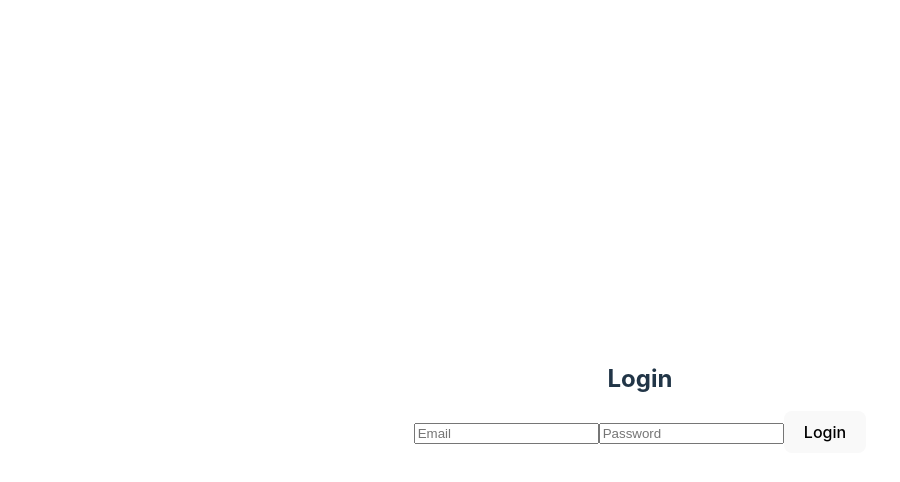
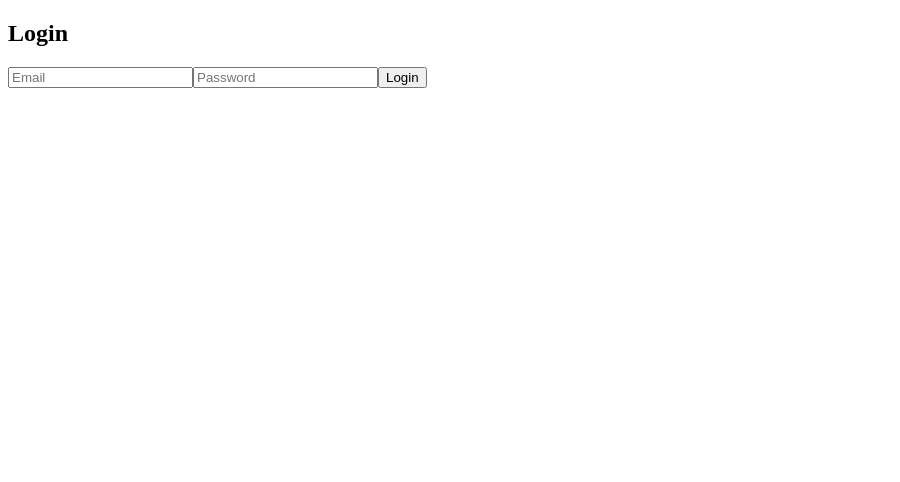
Before and after one commit to muskanbatra-dev/file-upload, a React (Vite) app in the folder apps/web/: page /login in a window 1280 px wide. Shown: the top 482 px of the page, without its empty margins (0-900 px from the left). Built offline with nearby package versions, Linux system fonts and the light colour scheme.

Commit message:
title: css for login page added

```diff
--- a/apps/web/src/main.tsx
+++ b/apps/web/src/main.tsx
@@ -1,7 +1,7 @@
 import { createRoot } from "react-dom/client";
 import { BrowserRouter } from "react-router-dom";
 import App from "./App";
-import "./style.css";
+
 
 const container = document.getElementById("app");
 
--- a/apps/web/src/style.css
+++ /dev/null
@@ -1,97 +0,0 @@
-:root {
-  font-family: Inter, Avenir, Helvetica, Arial, sans-serif;
-  font-size: 16px;
-  line-height: 24px;
-  font-weight: 400;
-
-  color-scheme: light dark;
-  color: rgba(255, 255, 255, 0.87);
-  background-color: #242424;
-
-  font-synthesis: none;
-  text-rendering: optimizeLegibility;
-  -webkit-font-smoothing: antialiased;
-  -moz-osx-font-smoothing: grayscale;
-  -webkit-text-size-adjust: 100%;
-}
-
-a {
-  font-weight: 500;
-  color: #646cff;
-  text-decoration: inherit;
-}
-a:hover {
-  color: #535bf2;
-}
-
-body {
-  margin: 0;
-  display: flex;
-  place-items: center;
-  min-width: 320px;
-  min-height: 100vh;
-}
-
-h1 {
-  font-size: 3.2em;
-  line-height: 1.1;
-}
-
-#app {
-  max-width: 1280px;
-  margin: 0 auto;
-  padding: 2rem;
-  text-align: center;
-}
-
-.logo {
-  height: 6em;
-  padding: 1.5em;
-  will-change: filter;
-}
-.logo:hover {
-  filter: drop-shadow(0 0 2em #646cffaa);
-}
-.logo.vanilla:hover {
-  filter: drop-shadow(0 0 2em #f7df1eaa);
-}
-
-.card {
-  padding: 2em;
-}
-
-.read-the-docs {
-  color: #888;
-}
-
-button {
-  border-radius: 8px;
-  border: 1px solid transparent;
-  padding: 0.6em 1.2em;
-  font-size: 1em;
-  font-weight: 500;
-  font-family: inherit;
-  background-color: #1a1a1a;
-  cursor: pointer;
-  transition: border-color 0.25s;
-}
-button:hover {
-  border-color: #646cff;
-}
-button:focus,
-button:focus-visible {
-  outline: 4px auto -webkit-focus-ring-color;
-}
-
-@media (prefers-color-scheme: light) {
-  :root {
-    color: #213547;
-    background-color: #ffffff;
-  }
-  a:hover {
-    color: #747bff;
-  }
-  button {
-    background-color: #f9f9f9;
-  }
-}
```
